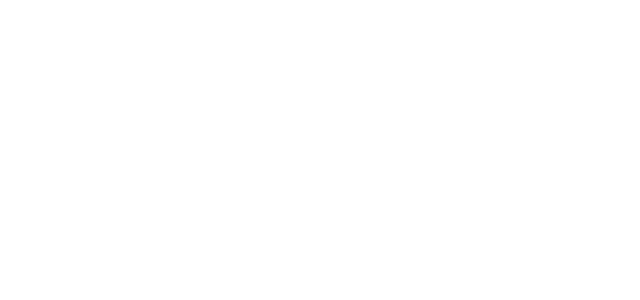
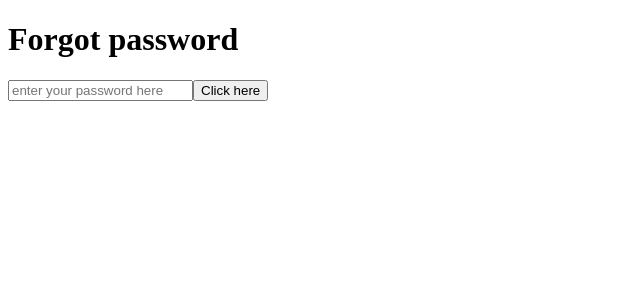
Before and after one commit to Harshwardhan-1/AuthCore-Frontend, a React app in the folder frontend/: page /ForgotPassword in a window 1280 px wide. Before the commit this address had no page. Shown: the top 300 px of the page, without its empty margins (0-640 px from the left). Built offline with nearby package versions, Linux system fonts and the light colour scheme; the HTML template or start-up script is replaced by a standard one.

Commit message:
Add forgot password page

```diff
--- a/frontend/src/App.jsx
+++ b/frontend/src/App.jsx
@@ -2,16 +2,21 @@
 import SignUpPage from "./components/SignUpPage"
 import SignInPage from './components/SignInPage';
 import HomePage from './components/HomePage';
+import ForgotPassword from './components/ForgotPassword';
+import OtpVerify from './components/OtpVerify';
 import {useState} from 'react';
 function App() {
 
   const [userData,setUserData]=useState(null);
+  const [passwordData,setPasswordData]=useState(null);
   return (
     <>
     <Routes>
       <Route path='/' element={<SignUpPage />}></Route>
       <Route path='/signIn' element={<SignInPage setUserData={setUserData} />}></Route>
       <Route path='/HomePage' element={<HomePage userData={userData}/>}></Route>
+      <Route path='/ForgotPassword' element={<ForgotPassword setPasswordData={setPasswordData}/>}></Route>
+      <Route path='/OtpVerify' element={<OtpVerify passwordData={passwordData} /> }></Route>
     </Routes>
     </>
   )
--- /dev/null
+++ b/frontend/src/components/ForgotPassword.jsx
@@ -0,0 +1,34 @@
+import { useState } from "react";
+import axios from 'axios';
+import { useNavigate } from "react-router-dom";
+export default function ForgotPassword({setUserPassword}){
+    const navigate=useNavigate();
+    const [gmail,setGmail]=useState("");
+    const handle=async(e)=>{
+        e.preventDefault();
+        const send={gmail};
+        try{
+        const response=await axios.post('https://authcore-backend-3.onrender.com/api/all/forgotPassword',send,{withCredentials:true});
+        if(response.data.message=== 'otp send successfully'){
+            setUserPassword(response.data.data);
+            navigate('/OtpVerify');
+        }
+    }catch(err){
+        if(err.response?.data?.message=== 'Please do a signUp first'){
+            alert('please do a sign up first');
+            navigate('/');
+        }else if(err.response?.data?.message==="something went wrong"){
+            navigate('/');
+        }
+    }
+    }
+    return(
+        <>
+        <h1>Forgot password</h1>
+        <form onSubmit={handle}>
+ <input type="email" placeholder="enter your password here" name="email" onChange={(e)=>setGmail(e.target.value)}/>
+ <button type="submit">Click here</button>
+        </form>
+        </>
+    );
+}
--- /dev/null
+++ b/frontend/src/components/OtpVerify.jsx
@@ -0,0 +1,7 @@
+export default function OtpVerify({passwordData}){
+    return(
+        <>
+        <p>{passwordData.name} enter your otp here</p>
+        </>
+    );
+}
```
